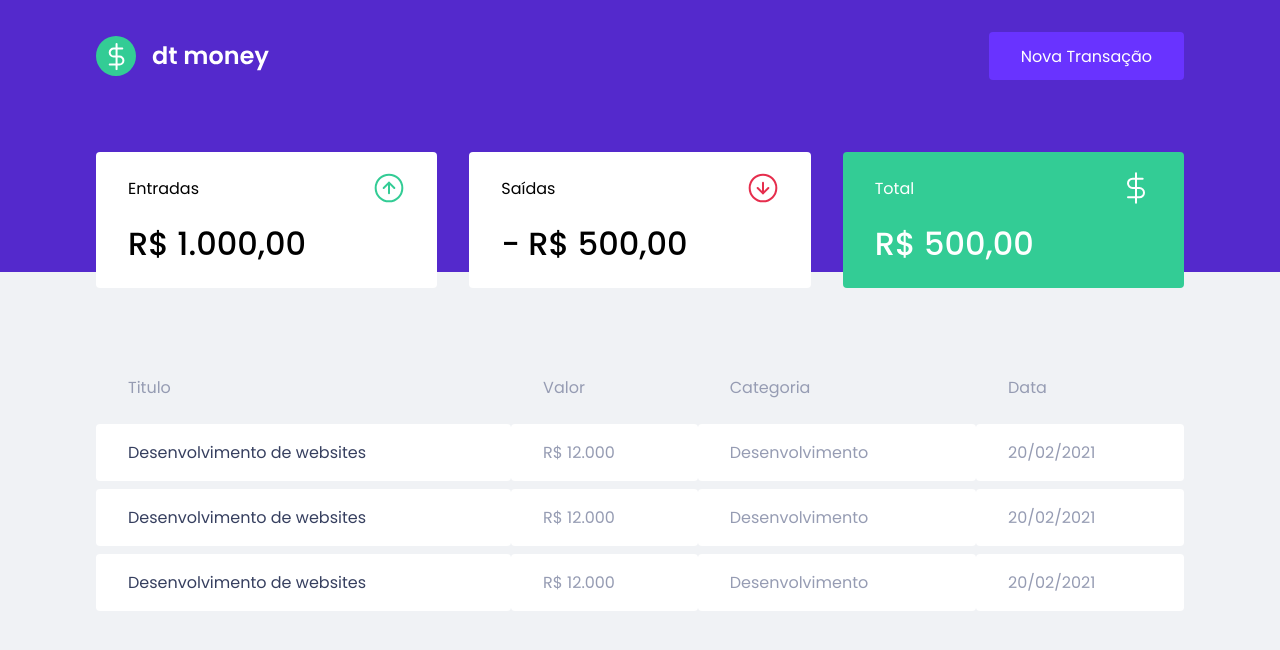
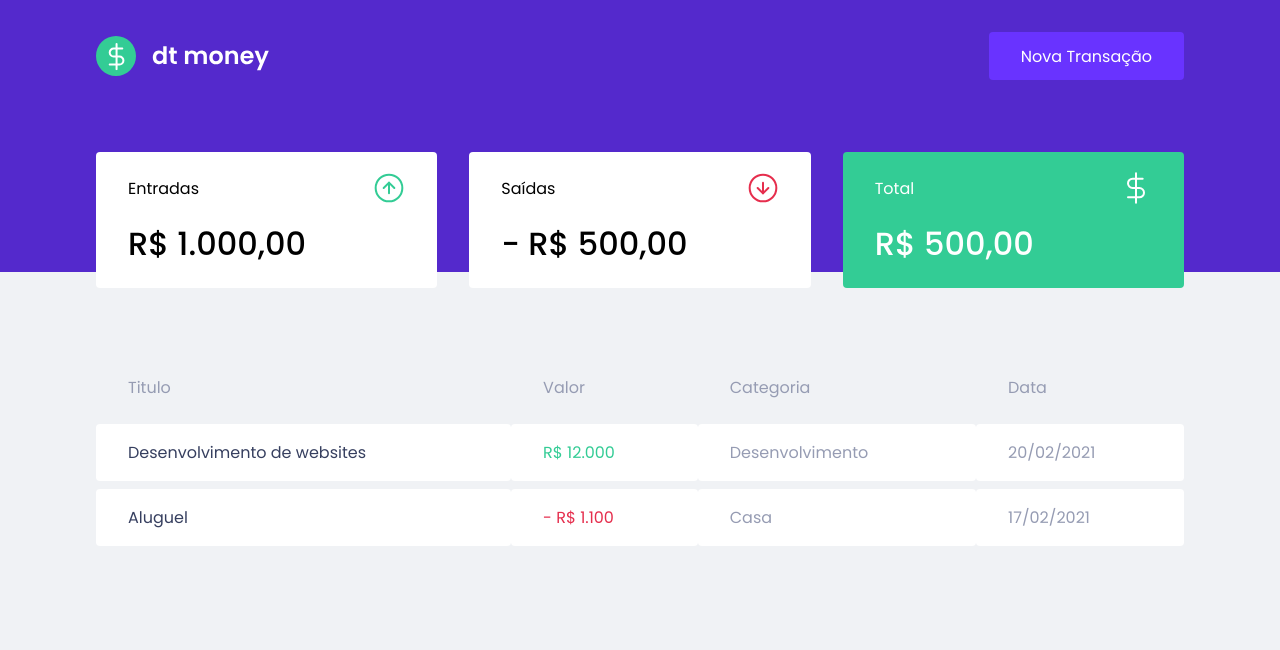
Before and after one commit to uchoamaster/ignite_aulas, a React (Create React App) app in the folder dtmoney/: page / in a window 1280 px wide. Shown: the top 650 px of the page. Built offline with nearby package versions, Linux system fonts and the light colour scheme.

Commit message:
aplicando css nas entradas e retiradas e finalizando essa parte

```diff
--- a/dtmoney/src/components/TransactionsTable/index.tsx
+++ b/dtmoney/src/components/TransactionsTable/index.tsx
@@ -16,21 +16,15 @@ export function TransactionsTable() {
             <tbody>
             <tr>
                 <td >Desenvolvimento de websites</td>
-                <td>R$ 12.000</td>
+                <td className="deposit">R$ 12.000</td>
                 <td>Desenvolvimento</td>
                 <td>20/02/2021</td>
             </tr>
             <tr>
-                <td >Desenvolvimento de websites</td>
-                <td>R$ 12.000</td>
-                <td>Desenvolvimento</td>
-                <td>20/02/2021</td>
-            </tr>
-            <tr>
-                <td >Desenvolvimento de websites</td>
-                <td>R$ 12.000</td>
-                <td>Desenvolvimento</td>
-                <td>20/02/2021</td>
+                <td >Aluguel</td>
+                <td className="withdraw">- R$ 1.100</td>
+                <td>Casa</td>
+                <td>17/02/2021</td>
             </tr>
         </tbody>
         </table>
--- a/dtmoney/src/components/TransactionsTable/style.ts
+++ b/dtmoney/src/components/TransactionsTable/style.ts
@@ -26,6 +26,12 @@ export const Container = styled.div`
             &:first-child{
                 color: var(--text-title);
             }
+            &.deposit{
+                color: var(--green);
+            }
+            &.withdraw{
+                color: var(--red);
+            }
         }
     }
 `;
```
